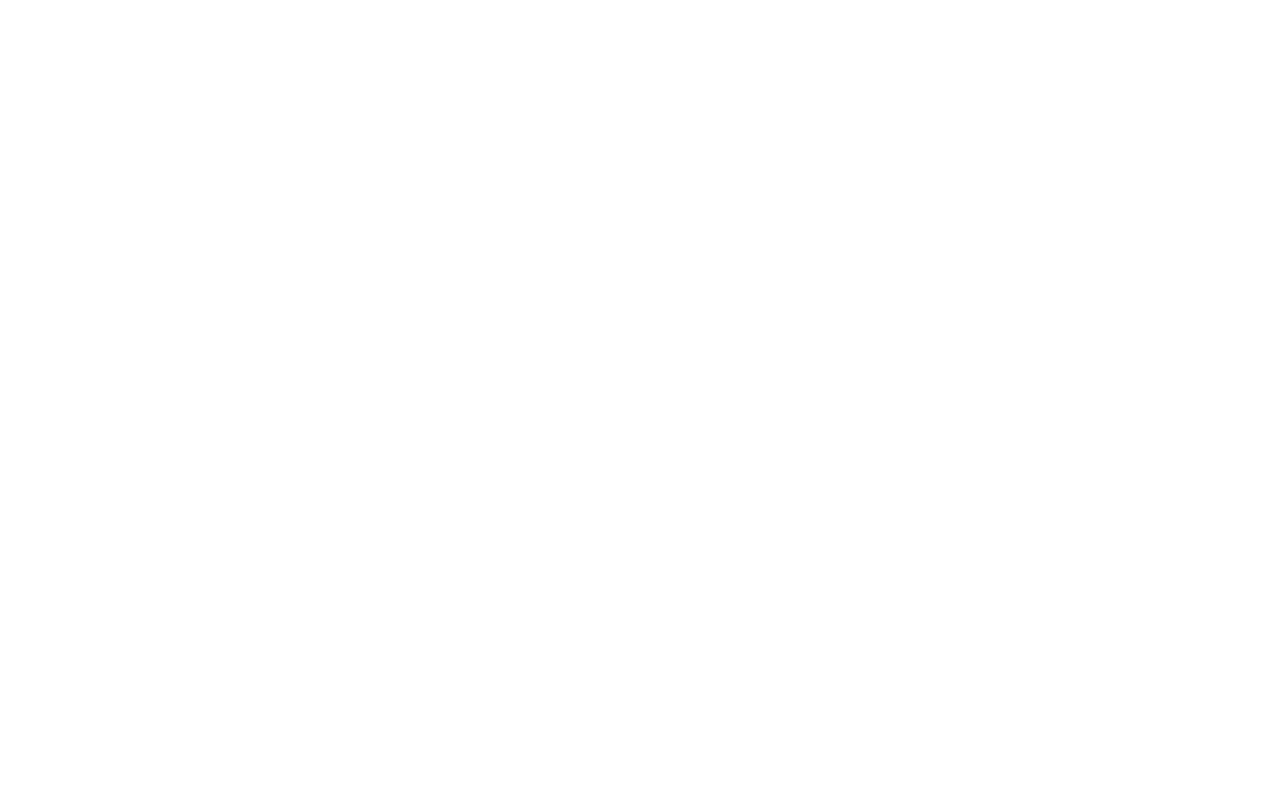
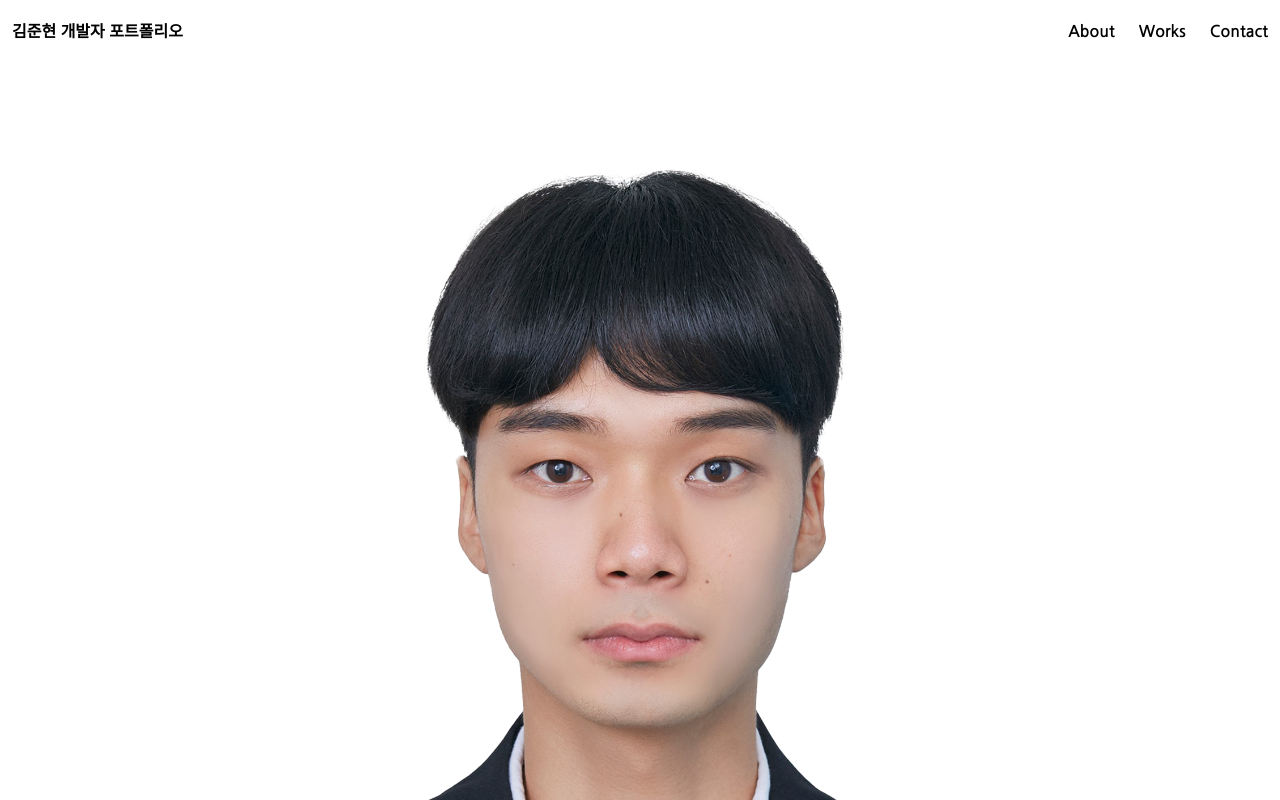
Before and after one commit to itsjh1242/PORTFOLIO, a Next.js app: page / in a window 1280 px wide. Built offline with nearby package versions, Linux system fonts and the light colour scheme.

Commit message:
Update main page
update main page
update next.config.mjs

```diff
--- /dev/null
+++ b/app/(route)/main.tsx
@@ -0,0 +1,21 @@
+import Image from "next/image";
+import profile_image from "@/public/profile-image.png";
+
+export default function Main() {
+  return (
+    <div className="flex w-full h-svh">
+      {/* Background Profile Image */}
+      <div className="absolute top-0 left-0 w-full h-svh overflow-hidden">
+        <Image
+          src={profile_image}
+          alt="main-profile-image"
+          className="absolute top-1/2 left-1/2 -translate-x-1/2 -translate-y-1/3 m-auto w-full h-full object-contain"
+        />
+      </div>
+      {/* Left Component */}
+      <div></div>
+      {/* Right Component */}
+      <div></div>
+    </div>
+  );
+}
--- /dev/null
+++ b/app/components/ui/nav.tsx
@@ -0,0 +1,14 @@
+export default function Nav() {
+  return (
+    <div className="absolute top-0 left-0 flex justify-between items-center p-3 w-full h-full max-h-16">
+      <div>
+        <p>김준현 개발자 포트폴리오</p>
+      </div>
+      <div className="flex gap-6 max-sm:text-xs">
+        <a>About</a>
+        <a>Works</a>
+        <a>Contact</a>
+      </div>
+    </div>
+  );
+}
--- a/app/layout.tsx
+++ b/app/layout.tsx
@@ -1,8 +1,13 @@
 import type { Metadata } from "next";
-import { Inter } from "next/font/google";
 import "./globals.css";
+// Fonts
+import { Nanum_Gothic } from "next/font/google";
 
-const inter = Inter({ subsets: ["latin"] });
+// Components
+import Nav from "./components/ui/nav";
+
+// Font Interfaces
+const ngkr = Nanum_Gothic({ subsets: ["latin"], weight: ["700"] });
 
 export const metadata: Metadata = {
   title: "김준현",
@@ -16,7 +21,10 @@
 }>) {
   return (
     <html lang="en">
-      <body className={inter.className}>{children}</body>
+      <body className={ngkr.className}>
+        <Nav />
+        {children}
+      </body>
     </html>
   );
 }
--- a/app/page.tsx
+++ b/app/page.tsx
@@ -1,3 +1,6 @@
+// Components
+import Main from "./(route)/main";
+
 export default function Home() {
-  return <div></div>;
+  return <Main />;
 }
--- a/next.config.mjs
+++ b/next.config.mjs
@@ -1,4 +1,8 @@
 /** @type {import('next').NextConfig} */
-const nextConfig = {};
+const nextConfig = {
+  reactStrictMode: true,
+  assetPrefix: process.env.NODE_ENV === "production" ? "https://itsjh1242.github.io/portfolio" : "",
+  trailingSlash: true, // 빌드 시 폴더 구조 그대로 생성하도록
+};
 
 export default nextConfig;
--- a/tailwind.config.ts
+++ b/tailwind.config.ts
@@ -1,17 +1,15 @@
 import type { Config } from "tailwindcss";
 
 const config: Config = {
-  content: [
-    "./pages/**/*.{js,ts,jsx,tsx,mdx}",
-    "./components/**/*.{js,ts,jsx,tsx,mdx}",
-    "./app/**/*.{js,ts,jsx,tsx,mdx}",
-  ],
+  content: ["./pages/**/*.{js,ts,jsx,tsx,mdx}", "./components/**/*.{js,ts,jsx,tsx,mdx}", "./app/**/*.{js,ts,jsx,tsx,mdx}"],
   theme: {
     extend: {
+      maxWidth: {
+        "1280": "1280px",
+      },
       backgroundImage: {
         "gradient-radial": "radial-gradient(var(--tw-gradient-stops))",
-        "gradient-conic":
-          "conic-gradient(from 180deg at 50% 50%, var(--tw-gradient-stops))",
+        "gradient-conic": "conic-gradient(from 180deg at 50% 50%, var(--tw-gradient-stops))",
       },
     },
   },
```
Also changed, not shown: public/profile-image.png (added).
